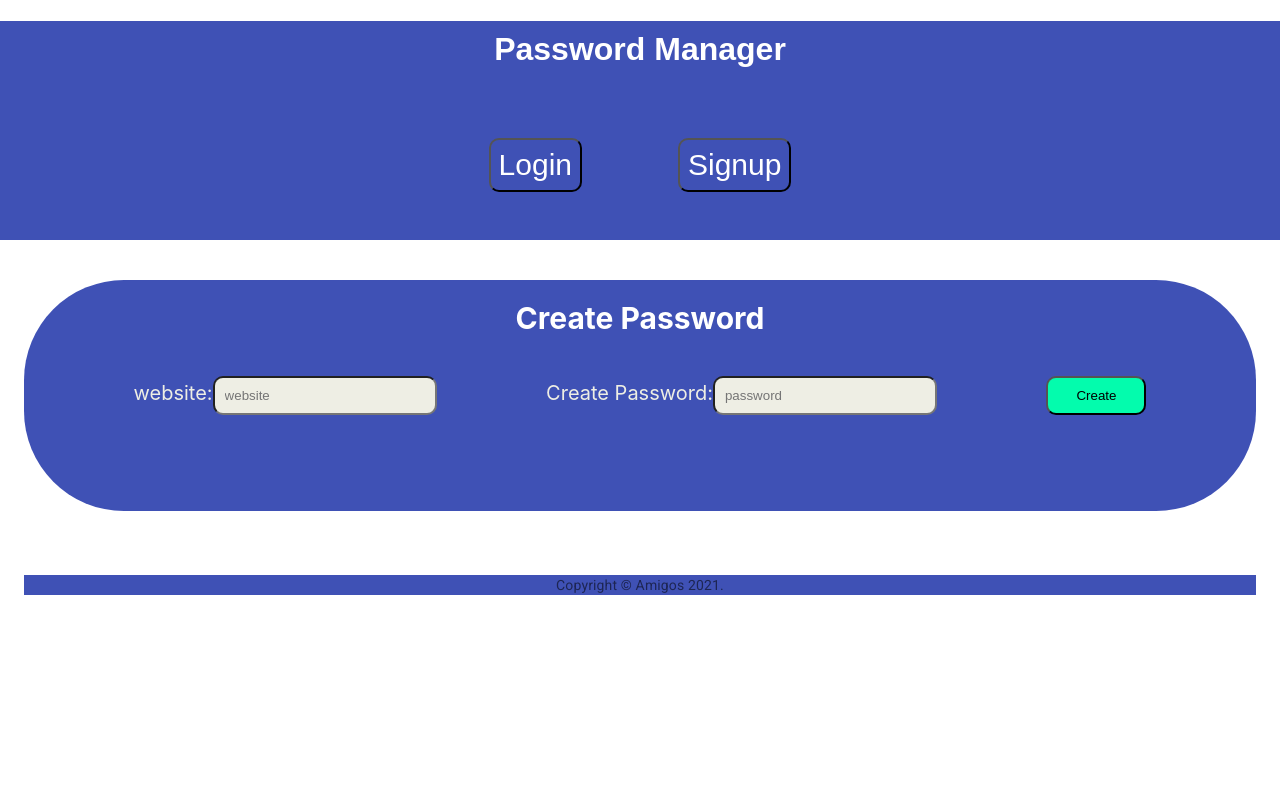
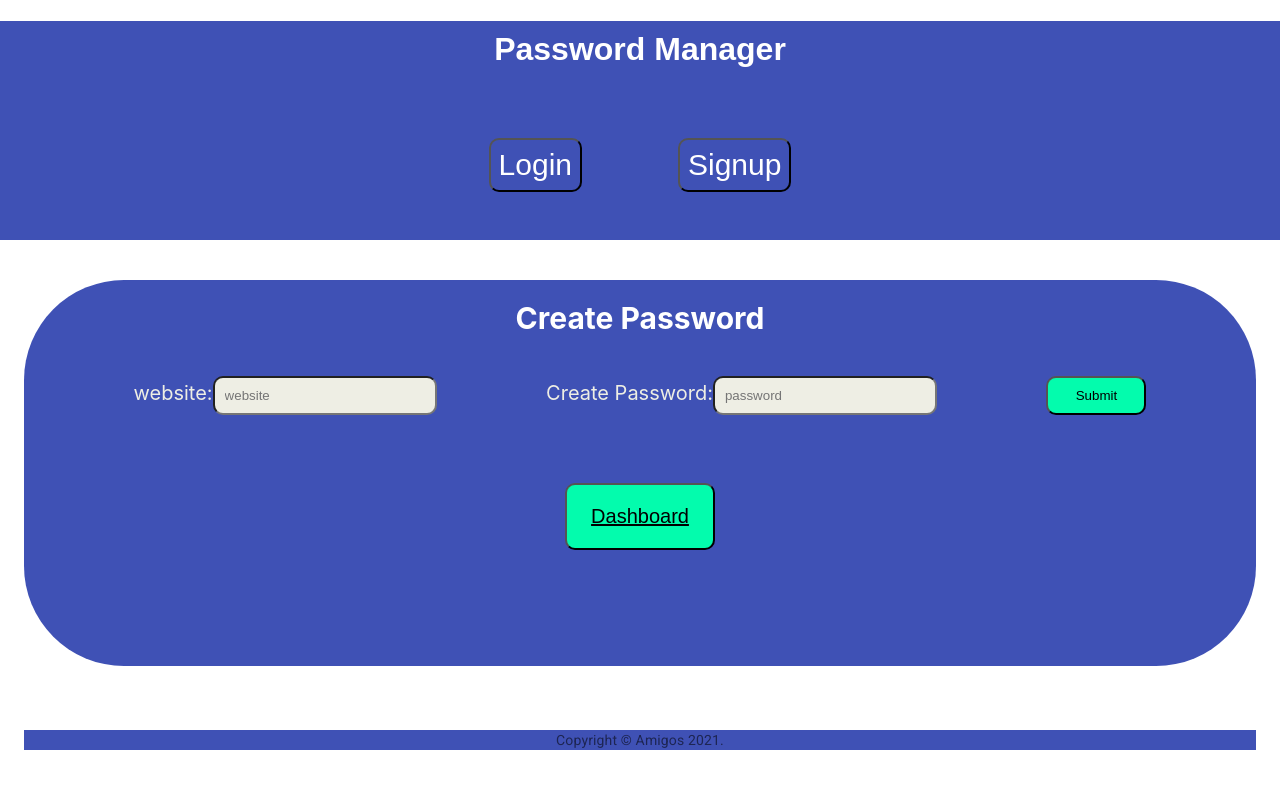
Before and after one commit to campe0n/passwordManager, a React (Create React App) app in the folder client/: page /createPassword in a window 1280 px wide. Shown: the top 788 px of the page. Built offline with nearby package versions, Linux system fonts and the light colour scheme.

Commit message:
add a link button in create and dashboard pages and little bit of styling in loging page

```diff
--- a/client/src/components/Header/index.js
+++ b/client/src/components/Header/index.js
@@ -9,6 +9,7 @@ const header = {
 
 
 };
+
 
 const title = {
   display: "flex",
@@ -29,7 +30,17 @@ const btn = {
   margin: "3rem",
   borderRadius: "10px 10px 10px 10px",
   padding: ".5rem",
+
 };
+
+const logoutBtn = {
+    backgroundColor: "#3F51B5",
+    color: "white",
+    fontSize: "25px",
+    margin: "3rem",
+    borderRadius: "10px 10px 10px 10px",
+    padding: ".5rem",
+}
 
 const linkBtn = {
   color: "white",
@@ -48,7 +59,7 @@ const Header = () => {
       <h1 style={title}>Password Manager</h1>
       <div style={divBtn}>
         {Auth.loggedIn() ? (
-          <button style={btn} onClick={logout}>
+          <button style={logoutBtn} onClick={logout}>
             Logout
           </button>
         ) : (
--- a/client/src/pages/CreatePassword.js
+++ b/client/src/pages/CreatePassword.js
@@ -55,6 +55,22 @@ const Color = {
     fontSize: '20px'
 }
 
+const dashDiv = {
+  display: "flex",
+  justifyContent: 'center',
+  marginTop: '3rem',
+}
+
+const dashBtn = {
+  backgroundColor: '#03fcad',
+  width: '150px',
+  borderRadius: "10px 10px 10px 10px",
+  margin: '20px',
+  padding: '20px',
+  fontSize: '20px'
+
+}
+
 const CreatePassword = () => {
   return (
     <div style={formDiv}>
@@ -69,7 +85,9 @@ const CreatePassword = () => {
         Create Password:
           <input style={inputField} type="password" placeholder="password"/>
           </div>
-          <button style={btn} type="submit">Create</button>
+          <button style={btn} type="submit">Submit</button>
+
+
 
         {/* <div>
           <button style={DeleteBtn} >Delete</button>
@@ -81,6 +99,10 @@ const CreatePassword = () => {
             </div>
           )} */}
       </form>
+
+      <div style={dashDiv}>
+          <button style={dashBtn}><Link style={{ color: "Black",}} to='dashboard'>Dashboard</Link></button>
+        </div>
       {/* //   ) : ( */}
       {" "}
       <p>
--- a/client/src/pages/Dashboard.js
+++ b/client/src/pages/Dashboard.js
@@ -1,5 +1,5 @@
 import React from "react";
-// import { Link } from "react-router-dom";
+import { Link } from "react-router-dom";
 
 const divCard = {
   display: "flex",
@@ -27,17 +27,38 @@ const container = {
 };
 
 const Dashboard = (categories, title) => {
+  const noPassword = {
+    display: "flex",
+    justifyContent: "space-evenly",
+  };
 
-    if (!categories.length) {
-        return <h3>You have No Passwords</h3>;
-      }
+  const btn = {
+    backgroundColor: "#03fcad",
+    margin: "1rem",
+    borderRadius: "10px 10px 10px 10px",
+    padding: "1rem",
+  };
 
-      // <div>
-      //   <button><Link>Create Password</Link></button>
-      // </div>
+  const linkBtn = {
+    color: "black"
+  }
+
+  if (!categories.length) {
+    return (
+      <div style={noPassword}>
+        <div>
+          <h2>You have No Passwords Yet!</h2>
+        </div>
+
+        <button style={btn}>
+          <Link style={linkBtn} to="/createPassword">Create Password</Link>
+        </button>
+      </div>
+    );
+  }
+
   return (
     <div style={divCard}>
-
       <h2>Categories</h2>
       {categories &&
         categories.map((category) => (
@@ -53,6 +74,4 @@ const Dashboard = (categories, title) => {
   );
 };
 
-
-
 export default Dashboard;
--- a/client/src/pages/Login.js
+++ b/client/src/pages/Login.js
@@ -97,7 +97,7 @@ export default function Login(props) {
         <Typography component="h1" variant="h5">
           Sign in
         </Typography>
-        {data ? (
+        {data || Auth.loggedIn() ? (
           <p>
             Success! You may now head <Link to="/dashboard">back to the dashboard.</Link>
           </p>
```
